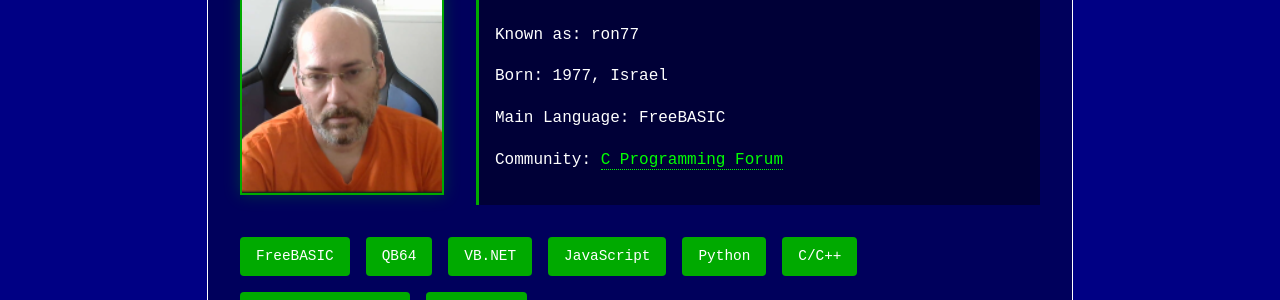
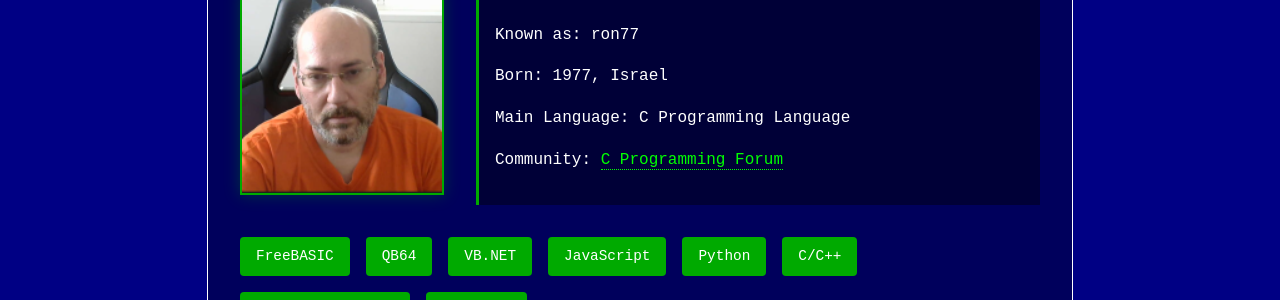
Before and after one commit to ronblue77/Retro-Dev-Ronen.github.io, a Jekyll site: the page about-me.html, which Jekyll copies as it is, in a window 1280 px wide. Shown: the part 193-493 px from the top of the page. Built offline with Jekyll 4.4.1, drawn with Linux system fonts in a browser that asks for light colours.

Commit message:
updated about me page main programming languages from freebasic to C

```diff
--- a/about-me.html
+++ b/about-me.html
@@ -185,7 +185,7 @@
             <div class="quick-info">
                 <p>Known as: ron77</p>
                 <p>Born: 1977, Israel</p>
-                <p>Main Language: FreeBASIC</p>
+                <p>Main Language: C Programming Language</p>
                 <p>Community: <a href="https://c-programming.freeforums.net/" class="community-link" target="_blank">C Programming Forum</a></p>
             </div>
         </div>
```
